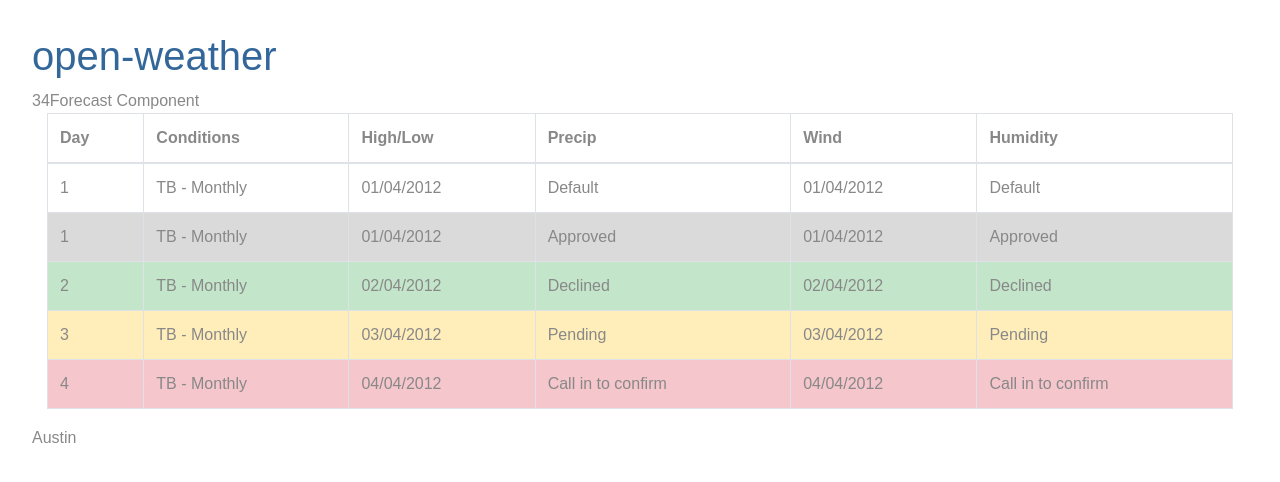
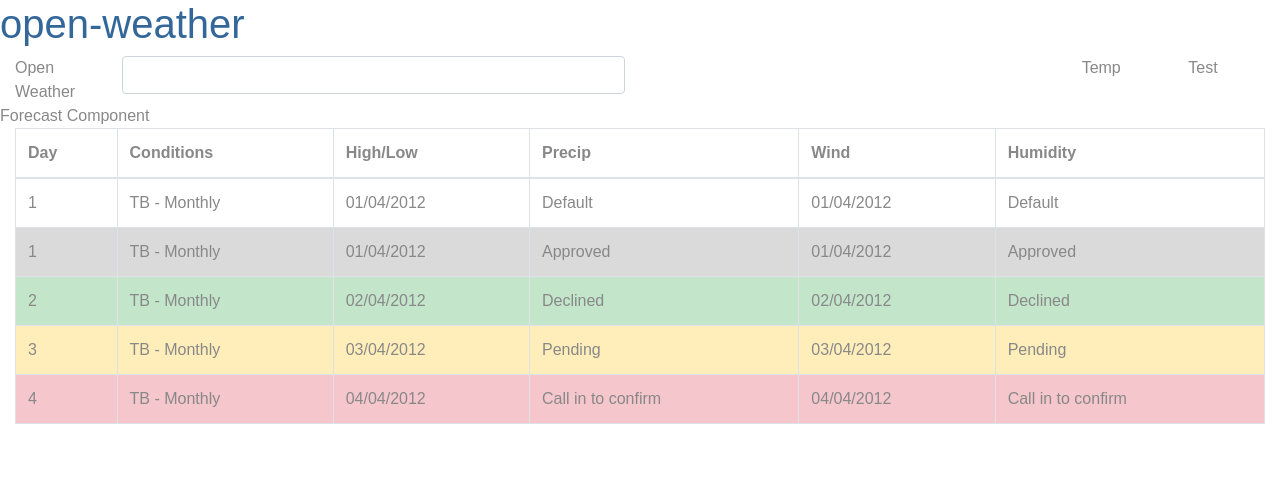
Before and after one commit to RogerJLeeJ18/openweather, an Angular app in the folder open-weather/: page / in a window 1280 px wide. Shown: the top 482 px of the page. Built offline with nearby package versions, Linux system fonts and the light colour scheme.

Commit message:
node server created

```diff
--- a/open-weather/angular.json
+++ b/open-weather/angular.json
@@ -23,6 +23,7 @@
               "src/assets"
             ],
             "styles": [
+              "./node_modules/@angular/material/prebuilt-themes/indigo-pink.css",
               "src/styles.css"
             ],
             "scripts": []
@@ -72,6 +73,7 @@
             "tsConfig": "src/tsconfig.spec.json",
             "karmaConfig": "src/karma.conf.js",
             "styles": [
+              "./node_modules/@angular/material/prebuilt-themes/indigo-pink.css",
               "src/styles.css"
             ],
             "scripts": [],
--- /dev/null
+++ b/open-weather/server.js
@@ -0,0 +1,4 @@
+const express = require('express');
+const app = express();
+app.get('/', (req, res) => res.send('Hello World!'));
+app.listen(4000, () => console.log(`Express server running on port 4000`));
--- a/open-weather/src/app/app.component.html
+++ b/open-weather/src/app/app.component.html
@@ -1,5 +1,4 @@
 
 <h1>{{title}}</h1>
-<app-current-weather></app-current-weather>
+<app-search-bar></app-search-bar>
 <app-forecast></app-forecast>
-<app-search-bar></app-search-bar>
--- a/open-weather/src/app/app.module.ts
+++ b/open-weather/src/app/app.module.ts
@@ -2,19 +2,19 @@ import { BrowserModule } from '@angular/platform-browser';
 import { NgModule } from '@angular/core';
 
 import { AppComponent } from './app.component';
-import { CurrentWeatherComponent } from './current-weather/current-weather.component';
 import { ForecastComponent } from './forecast/forecast.component';
 import { SearchBarComponent } from './search-bar/search-bar.component';
+import { BrowserAnimationsModule } from '@angular/platform-browser/animations';
 
 @NgModule({
   declarations: [
     AppComponent,
-    CurrentWeatherComponent,
     ForecastComponent,
     SearchBarComponent
   ],
   imports: [
-    BrowserModule
+    BrowserModule,
+    BrowserAnimationsModule
   ],
   providers: [],
   bootstrap: [AppComponent]
--- a/open-weather/src/app/current-weather/current-weather.component.html
+++ /dev/null
@@ -1 +0,0 @@
-{{lowTemp}}
--- a/open-weather/src/app/current-weather/current-weather.component.ts
+++ /dev/null
@@ -1,20 +0,0 @@
-import { Component, OnInit } from '@angular/core';
-
-@Component({
-  selector: 'app-current-weather',
-  templateUrl: './current-weather.component.html',
-  styleUrls: ['./current-weather.component.css']
-})
-export class CurrentWeatherComponent implements OnInit {
-  lowTemp: number = 34;
-  highTemp: number = 99;
-  currentTemp: number;
-  windSpeed: number;
-  windDirection: number;
-
-  constructor() { }
-
-  ngOnInit() {
-  }
-
-}
--- a/open-weather/src/app/search-bar/search-bar.component.html
+++ b/open-weather/src/app/search-bar/search-bar.component.html
@@ -1 +1,18 @@
-{{searchCity}}
+<div class="container-fluid">
+  <div class="row">
+    <div class="col-md-1">
+      Open Weather
+    </div>
+    <div class="col-md-5">
+      <input type="city" class="form-control" id="exampleInputCity" />
+    </div>
+    <div class="col-md-4">
+    </div>
+    <div class="col-md-1">
+      Temp
+    </div>
+    <div class="col-md-1">
+      Test
+    </div>
+  </div>
+</div>
--- a/open-weather/src/index.html
+++ b/open-weather/src/index.html
@@ -9,6 +9,8 @@
   <link rel="icon" type="image/x-icon" href="favicon.ico">
   <link rel="stylesheet" href="https://maxcdn.bootstrapcdn.com/bootstrap/4.0.0/css/bootstrap.min.css" integrity="sha384-Gn5384xqQ1aoWXA+058RXPxPg6fy4IWvTNh0E263XmFcJlSAwiGgFAW/dAiS6JXm"
     crossorigin="anonymous">
+  <link href="https://fonts.googleapis.com/css?family=Roboto:300,400,500" rel="stylesheet">
+  <link href="https://fonts.googleapis.com/icon?family=Material+Icons" rel="stylesheet">
 </head>
 <body>
   <app-root></app-root>
--- a/open-weather/src/main.ts
+++ b/open-weather/src/main.ts
@@ -1,3 +1,4 @@
+import 'hammerjs';
 import { enableProdMode } from '@angular/core';
 import { platformBrowserDynamic } from '@angular/platform-browser-dynamic';
 
--- a/open-weather/src/styles.css
+++ b/open-weather/src/styles.css
@@ -21,3 +21,5 @@ body, input[type="text"], button {
 * {
   font-family: Arial, Helvetica, sans-serif;
 }
+html, body { height: 100%; }
+body { margin: 0; font-family: Roboto, "Helvetica Neue", sans-serif; }
```
Also changed, not shown: open-weather/package.json (+9 -0 lines), open-weather/src/app/current-weather/current-weather.component.css (deleted), 2 other files (tests, documents, lock files or other folders).
